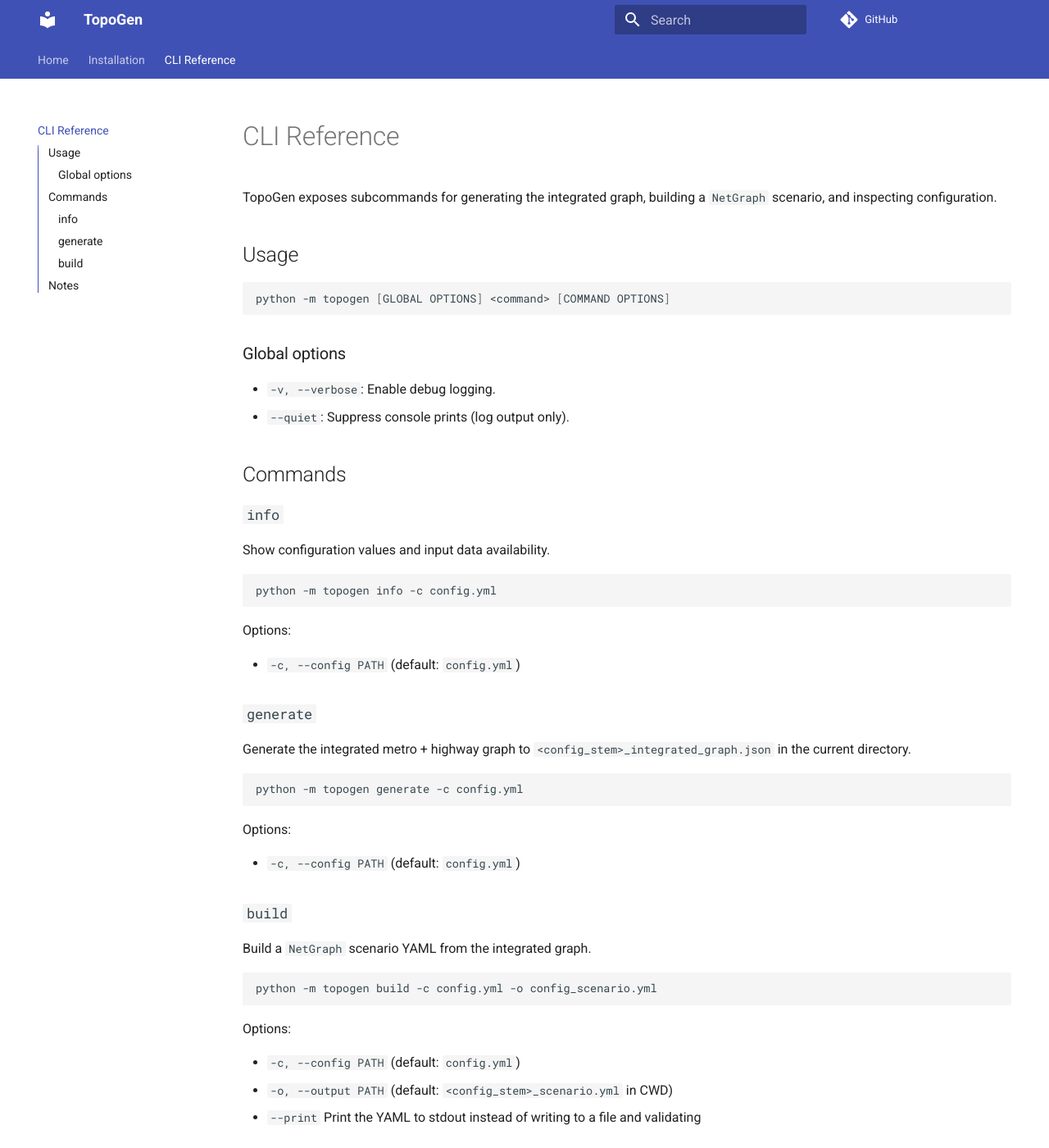
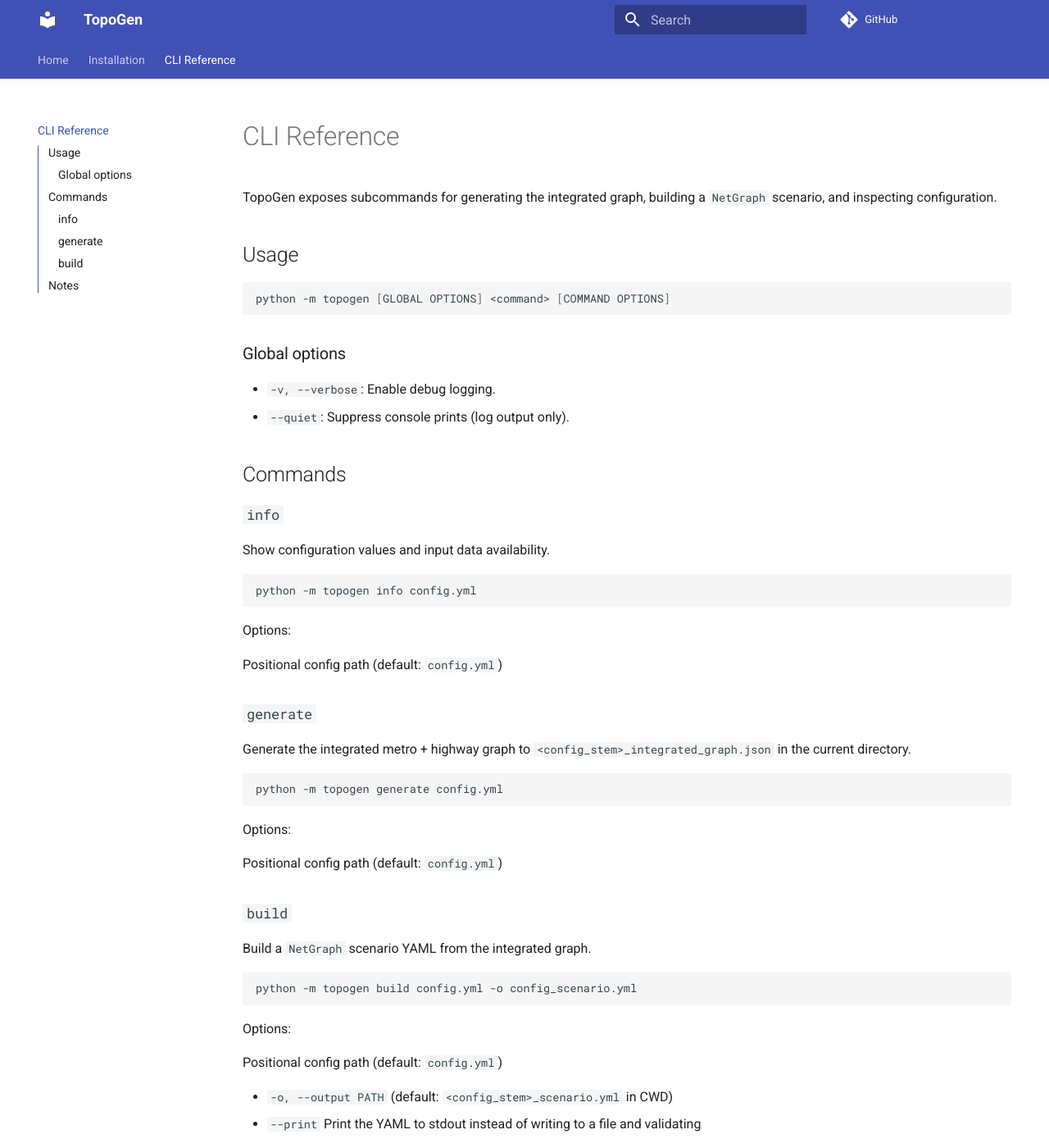
Before and after one commit to networmix/TopoGen, an MkDocs documentation site: the page built from docs/reference/cli.md, in a window 1280 px wide and 1400 px high. Shown: the whole window at 82% size. Built offline with MkDocs 1.6.1 and Material for MkDocs 9.7.7, drawn with Linux system fonts in a browser that asks for light colours; comment, search, counter and statistics services are not loaded.

Commit message:
making config positional arg

````diff
--- a/docs/reference/cli.md
+++ b/docs/reference/cli.md
@@ -20,36 +20,37 @@
 Show configuration values and input data availability.
 
 ```bash
-python -m topogen info -c config.yml
+python -m topogen info config.yml
 ```
 
 Options:
 
-- `-c, --config PATH` (default: `config.yml`)
+Positional config path (default: `config.yml`)
 
 ### `generate`
 
 Generate the integrated metro + highway graph to `<config_stem>_integrated_graph.json` in the current directory.
 
 ```bash
-python -m topogen generate -c config.yml
+python -m topogen generate config.yml
 ```
 
 Options:
 
-- `-c, --config PATH` (default: `config.yml`)
+Positional config path (default: `config.yml`)
 
 ### `build`
 
 Build a `NetGraph` scenario YAML from the integrated graph.
 
 ```bash
-python -m topogen build -c config.yml -o config_scenario.yml
+python -m topogen build config.yml -o config_scenario.yml
 ```
 
 Options:
 
-- `-c, --config PATH` (default: `config.yml`)
+Positional config path (default: `config.yml`)
+
 - `-o, --output PATH` (default: `<config_stem>_scenario.yml` in CWD)
 - `--print` Print the YAML to stdout instead of writing to a file and validating
 
````
Also changed, not shown: docs/index.md (+3 -3 lines), 2 other files.
